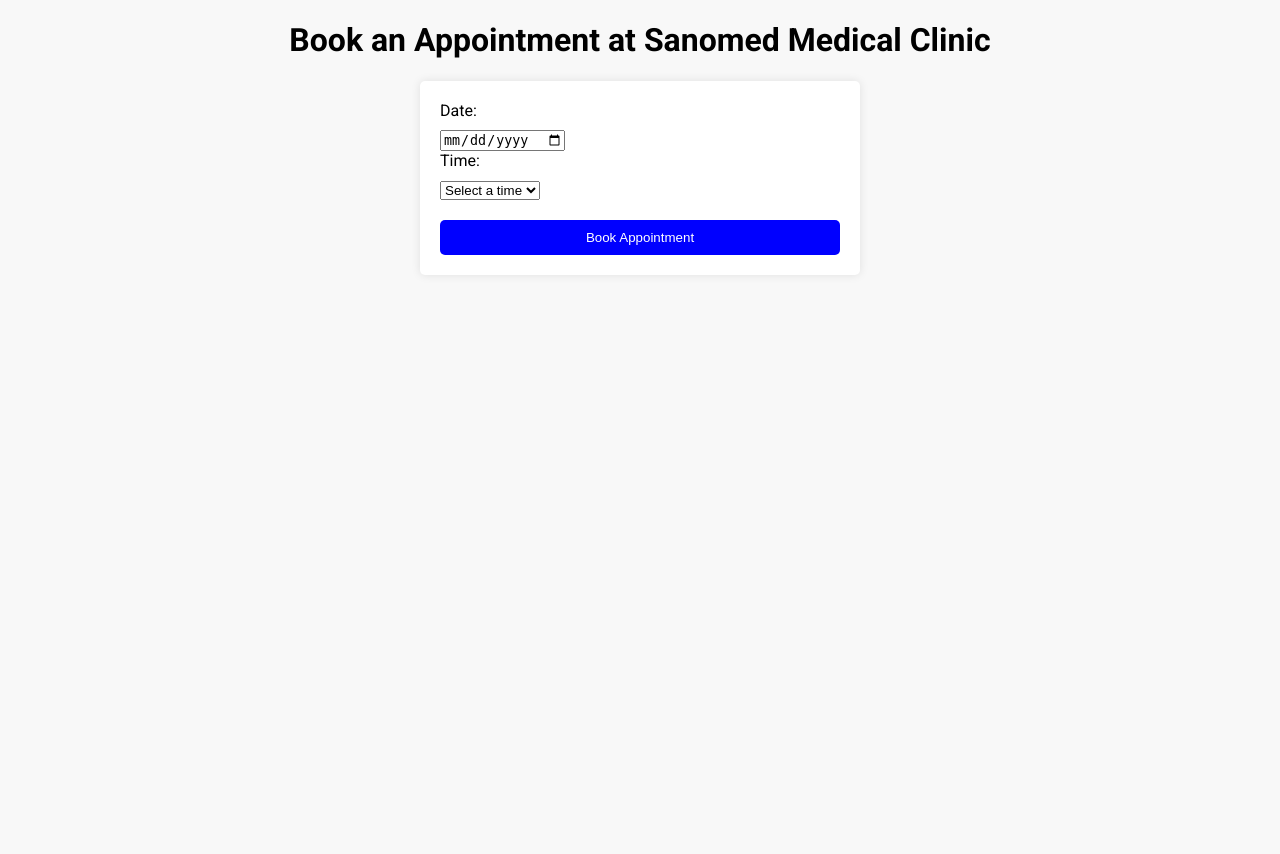
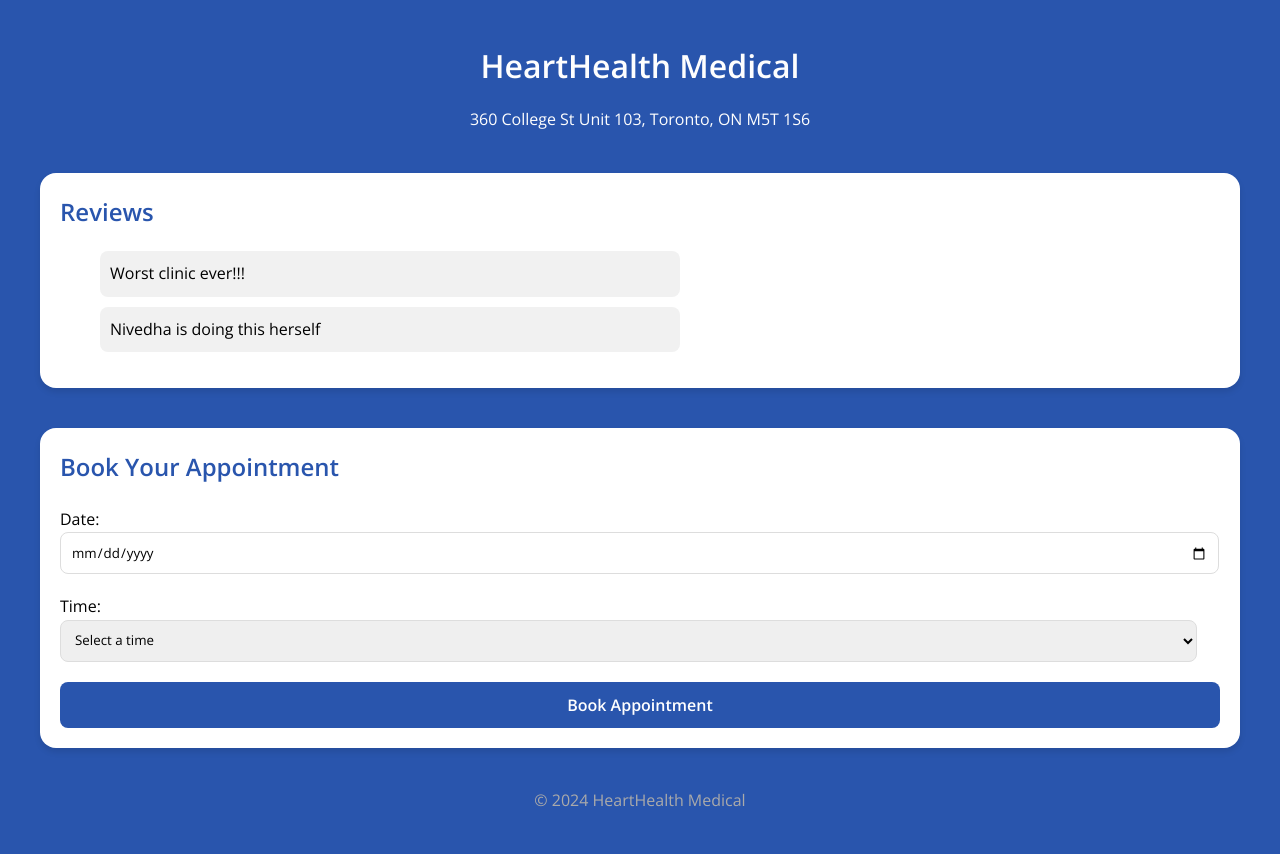
Before and after one commit to AbhyudayaSikri/HealthLink, a Flask app: page /sanomed/booking in a window 1280 px wide. Before the commit the page ends 255 px from the top, so only its background shows below. Run offline with Flask 3, Linux system fonts and the light colour scheme.

Commit message:
intermediate changes

```diff
--- a/app.py
+++ b/app.py
@@ -1,6 +1,10 @@
 from flask import Flask, render_template, request, redirect, url_for, session
 import datetime
 import requests
+import folium
+
+my_map = folium.Map(location=[45.5236, -122.6750], zoom_start=13)
+my_map.save('healthlink/templates/map.html')
 
 clinics = {"sanomed":
             {
@@ -26,6 +30,102 @@
                                 "2024-03-17": ["9:30 AM", "10:30 AM", "11:30 AM", "1:00 PM"],
                                 },
             "reviews": ["worst clinic ever!!!", "nivedha is doing this herself"],
+            },
+            "clinic1":
+            {
+            "name": "Sanomed Medical Clinic",
+            "picture": "https://sanomedclinic.ca/wp-content/uploads/2021/10/Pharmasave-SanoMed-Medical-Walk-in-Clinic-Toronto.jpg.webp",
+            "address": "1000 Bay St. Unit 2, Toronto, ON M5S 3A8",
+            "available_slots": {
+                                "2024-03-15": ["10:00 AM", "11:00 AM", "2:00 PM", "3:00 PM"],
+                                "2024-03-16": ["9:00 AM", "10:00 AM", "11:00 AM", "1:00 PM"],
+                                "2024-03-17": ["9:30 AM", "10:30 AM", "11:30 AM", "2:00 PM"],
+                                },
+            "reviews": ["best clinic ever!!!", "jeff is helping build this"],
+            },
+            "clinic2":
+            {
+            "name": "Sanomed Medical Clinic",
+            "picture": "https://sanomedclinic.ca/wp-content/uploads/2021/10/Pharmasave-SanoMed-Medical-Walk-in-Clinic-Toronto.jpg.webp",
+            "address": "1000 Bay St. Unit 2, Toronto, ON M5S 3A8",
+            "available_slots": {
+                                "2024-03-15": ["10:00 AM", "11:00 AM", "2:00 PM", "3:00 PM"],
+                                "2024-03-16": ["9:00 AM", "10:00 AM", "11:00 AM", "1:00 PM"],
+                                "2024-03-17": ["9:30 AM", "10:30 AM", "11:30 AM", "2:00 PM"],
+                                },
+            "reviews": ["best clinic ever!!!", "jeff is helping build this"],
+            },
+            "climic3":
+            {
+            "name": "Sanomed Medical Clinic",
+            "picture": "https://sanomedclinic.ca/wp-content/uploads/2021/10/Pharmasave-SanoMed-Medical-Walk-in-Clinic-Toronto.jpg.webp",
+            "address": "1000 Bay St. Unit 2, Toronto, ON M5S 3A8",
+            "available_slots": {
+                                "2024-03-15": ["10:00 AM", "11:00 AM", "2:00 PM", "3:00 PM"],
+                                "2024-03-16": ["9:00 AM", "10:00 AM", "11:00 AM", "1:00 PM"],
+                                "2024-03-17": ["9:30 AM", "10:30 AM", "11:30 AM", "2:00 PM"],
+                                },
+            "reviews": ["best clinic ever!!!", "jeff is helping build this"],
+            },
+            "clinic4":
+            {
+            "name": "Sanomed Medical Clinic",
+            "picture": "https://sanomedclinic.ca/wp-content/uploads/2021/10/Pharmasave-SanoMed-Medical-Walk-in-Clinic-Toronto.jpg.webp",
+            "address": "1000 Bay St. Unit 2, Toronto, ON M5S 3A8",
+            "available_slots": {
+                                "2024-03-15": ["10:00 AM", "11:00 AM", "2:00 PM", "3:00 PM"],
+                                "2024-03-16": ["9:00 AM", "10:00 AM", "11:00 AM", "1:00 PM"],
+                                "2024-03-17": ["9:30 AM", "10:30 AM", "11:30 AM", "2:00 PM"],
+                                },
+            "reviews": ["best clinic ever!!!", "jeff is helping build this"],
+            },
+            "clinic5":
+            {
+            "name": "Sanomed Medical Clinic",
+            "picture": "https://sanomedclinic.ca/wp-content/uploads/2021/10/Pharmasave-SanoMed-Medical-Walk-in-Clinic-Toronto.jpg.webp",
+            "address": "1000 Bay St. Unit 2, Toronto, ON M5S 3A8",
+            "available_slots": {
+                                "2024-03-15": ["10:00 AM", "11:00 AM", "2:00 PM", "3:00 PM"],
+                                "2024-03-16": ["9:00 AM", "10:00 AM", "11:00 AM", "1:00 PM"],
+                                "2024-03-17": ["9:30 AM", "10:30 AM", "11:30 AM", "2:00 PM"],
+                                },
+            "reviews": ["best clinic ever!!!", "jeff is helping build this"],
+            },
+            "clinic6":
+            {
+            "name": "Sanomed Medical Clinic",
+            "picture": "https://sanomedclinic.ca/wp-content/uploads/2021/10/Pharmasave-SanoMed-Medical-Walk-in-Clinic-Toronto.jpg.webp",
+            "address": "1000 Bay St. Unit 2, Toronto, ON M5S 3A8",
+            "available_slots": {
+                                "2024-03-15": ["10:00 AM", "11:00 AM", "2:00 PM", "3:00 PM"],
+                                "2024-03-16": ["9:00 AM", "10:00 AM", "11:00 AM", "1:00 PM"],
+                                "2024-03-17": ["9:30 AM", "10:30 AM", "11:30 AM", "2:00 PM"],
+                                },
+            "reviews": ["best clinic ever!!!", "jeff is helping build this"],
+            },
+            "clinic7":
+            {
+            "name": "Sanomed Medical Clinic",
+            "picture": "https://sanomedclinic.ca/wp-content/uploads/2021/10/Pharmasave-SanoMed-Medical-Walk-in-Clinic-Toronto.jpg.webp",
+            "address": "1000 Bay St. Unit 2, Toronto, ON M5S 3A8",
+            "available_slots": {
+                                "2024-03-15": ["10:00 AM", "11:00 AM", "2:00 PM", "3:00 PM"],
+                                "2024-03-16": ["9:00 AM", "10:00 AM", "11:00 AM", "1:00 PM"],
+                                "2024-03-17": ["9:30 AM", "10:30 AM", "11:30 AM", "2:00 PM"],
+                                },
+            "reviews": ["best clinic ever!!!", "jeff is helping build this"],
+            },
+            "clinic8":
+            {
+            "name": "Sanomed Medical Clinic",
+            "picture": "https://sanomedclinic.ca/wp-content/uploads/2021/10/Pharmasave-SanoMed-Medical-Walk-in-Clinic-Toronto.jpg.webp",
+            "address": "1000 Bay St. Unit 2, Toronto, ON M5S 3A8",
+            "available_slots": {
+                                "2024-03-15": ["10:00 AM", "11:00 AM", "2:00 PM", "3:00 PM"],
+                                "2024-03-16": ["9:00 AM", "10:00 AM", "11:00 AM", "1:00 PM"],
+                                "2024-03-17": ["9:30 AM", "10:30 AM", "11:30 AM", "2:00 PM"],
+                                },
+            "reviews": ["best clinic ever!!!", "jeff is helping build this"],
             },
            }
 
@@ -113,7 +213,7 @@
     if time_filter in ['morning', 'afternoon', 'evening']:
         all_appointments = [appointment for appointment in all_appointments if get_time_preference(appointment['time']) == time_filter]
 
-    return render_template('homepage.html', appointments=all_appointments, clinics=clinics)
+    return render_template('homepage.html', appointments=all_appointments, clinics=clinics, clinics_to_show=dict(list(clinics.items())[:4]))
 
 def get_time_preference(time):
     hour = time.hour
@@ -123,6 +223,10 @@
         return 'afternoon'
     else:
         return 'evening'
+
+@app.route('/all_clinics')
+def all_clinics():
+    return render_template('all_clinics.html', clinics=clinics)
 
 @app.route('/<clinic>/booking', methods=['GET', 'POST'])
 def clinic_booking(clinic):
--- /dev/null
+++ b/package.json
@@ -0,0 +1,5 @@
+{
+  "dependencies": {
+    "react-booking-calendar": "^1.0.3"
+  }
+}
--- a/templates/booking_confirmation.html
+++ b/templates/booking_confirmation.html
@@ -10,7 +10,7 @@
             font-family: 'Roboto', sans-serif;
             margin: 0;
             padding: 0;
-            background-color: #f8f8f8;
+            background-color: #2955ad;
         }
         .confirmation-container {
             max-width: 600px;
@@ -32,14 +32,14 @@
         .btn {
             display: inline-block;
             padding: 10px 20px;
-            background-color: blue;
+            background-color: #2955ad;
             color: #fff;
             text-decoration: none;
             border-radius: 5px;
             transition: background-color 0.3s ease;
         }
         .btn:hover {
-            background-color: #0044cc;
+            background-color: #23262c;
         }
     </style>
 </head>
--- a/templates/clinicpage.html
+++ b/templates/clinicpage.html
@@ -2,59 +2,139 @@
 <html lang="en">
 <head>
     <meta charset="UTF-8">
+    <meta http-equiv="X-UA-Compatible" content="IE=edge">
     <meta name="viewport" content="width=device-width, initial-scale=1.0">
-    <title>{{ clinic['name'] }} Booking</title>
-    <link rel="stylesheet" href="https://fonts.googleapis.com/css2?family=Roboto:wght@400;700&display=swap">
+    <title>Book an Appointment at HeartHealth Medical</title>
+    <link href="https://fonts.googleapis.com/css2?family=Roboto:wght@400;700&family=Open+Sans:wght@400;600&display=swap" rel="stylesheet">
     <style>
-        body {
-            font-family: 'Roboto', sans-serif; /* Use Roboto font for the body */
+        body, h1, h2, form, input, select, button {
             margin: 0;
             padding: 0;
-            background-color: #f8f8f8;
+            font-family: 'Open Sans', sans-serif;
         }
-        .booking-form {
-            max-width: 400px;
-            margin: 20px auto;
+
+        body {
+            background-color: #2955ad;
+            color: #fefefe;
+            line-height: 1.6;
+            font-size: 16px;
+        }
+
+        .container {
+            max-width: 1200px;
+            margin: 40px auto;
+            padding: 0 20px;
+        }
+
+        .header {
+            text-align: center;
+            margin-bottom: 40px;
+        }
+
+        .card {
+            background: #fff;
+            border-radius: 16px;
             padding: 20px;
-            background-color: #fff;
-            border-radius: 5px;
-            box-shadow: 0 0 10px rgba(0, 0, 0, 0.1);
+            box-shadow: 0 4px 6px hsla(0, 0%, 0%, 0.1);
+            margin-bottom: 20px;
         }
-        h1 {
-            text-align: center;
+
+        .card h1, .card h2 {
+            color: #2955ad;
+            margin-bottom: 20px;
         }
-        label {
-            display: block;
-            margin-bottom: 10px;
+
+        .reviews, .booking {
+            margin-bottom: 40px;
+            color: #000000;
         }
-        input[type="submit"] {
+
+
+        input[type="date"],
+        select {
+            width: 98%;
+            padding: 10px;
+            border-radius: 8px;
+            border: 1px solid #ddd;
+            margin-bottom: 20px;
+        }
+
+        .submit-btn {
             display: block;
             width: 100%;
+            padding: 12px;
+            background-color: #2955ad;
+            color: white;
+            border: none;
+            border-radius: 8px;
+            cursor: pointer;
+            font-weight: 600;
+            font-size: 16px;
+        }
+
+        .submit-btn:hover {
+            background-color: #2955ad;
+        }
+
+        .reviews ul {
+            list-style-type: none;
+            width: 50%;
+        }
+
+        .reviews ul li {
+            background: #f1f1f1;
+            margin-bottom: 10px;
             padding: 10px;
-            margin-top: 20px;
-            background-color: blue;
-            color: #fff;
-            border: none;
-            border-radius: 5px;
-            cursor: pointer;
+            border-radius: 8px;
+        }
+
+        .footer {
+            text-align: center;
+            color: #aaa;
+            margin-top: 40px;
+        }
+
+        @media (max-width: 768px) {
+            .container {
+                width: auto;
+                margin: 20px;
+            }
         }
     </style>
 </head>
 <body>
-    <h1>Book an Appointment at {{ clinic['name'] }}</h1>
-    <div class="booking-form">
+    <div class="container">
+        <div class="header">
+            <h1>HeartHealth Medical</h1>
+            <p>360 College St Unit 103, Toronto, ON M5T 1S6</p>
+        </div>
+        <div class="reviews card">
+            <h2>Reviews</h2>
+            <ul>
+                <!-- Replace with dynamic server-side code -->
+                <li>Worst clinic ever!!!</li>
+                <li>Nivedha is doing this herself</li>
+            </ul>
+        </div>
+        <div class="booking card">
+            <h2>Book Your Appointment</h2>
             <form action="/booking_confirmation" method="POST" id="booking-form">
                 <label for="date">Date:</label>
-            <input type="date" id="date" name="date" min="{{ today }}" required>
+                <input type="date" id="date" name="date" min="2024-03-15" required>
 
                 <label for="time">Time:</label>
                 <select id="time" name="time" required>
                     <option value="" disabled selected>Select a time</option>
+                    <!-- Options will be populated here -->
                 </select>
 
-            <input type="hidden" name="clinic" value="{{ clinic['name'] }}">
-            <input type="submit" value="Book Appointment">
+                <input type="hidden" name="clinic" value="HeartHealth Medical">
+                <button type="submit" class="submit-btn">Book Appointment</button>
             </form>
+        </div>
+        <div class="footer">
+            <p>&copy; 2024 HeartHealth Medical</p>
+        </div>
     </div>
 
     <script>
@@ -77,6 +157,5 @@
             }
         });
     </script>
-
 </body>
 </html>
```
Also changed, not shown: templates/homepage.html (+103 -15 lines), templates/map.html (added, +72 -0 lines), package-lock.json (added). Lines whose indentation alone changed are shown as unchanged.
